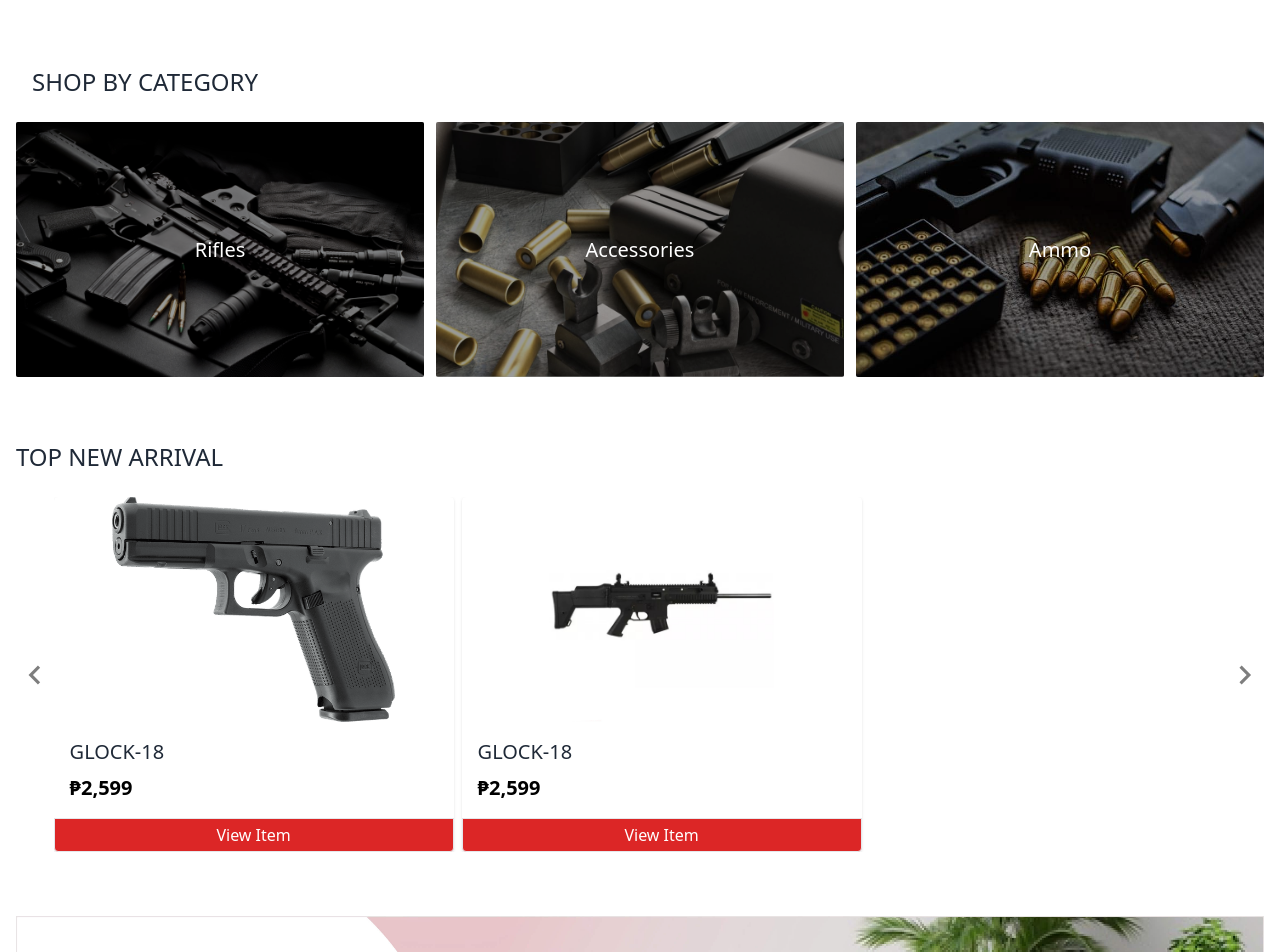
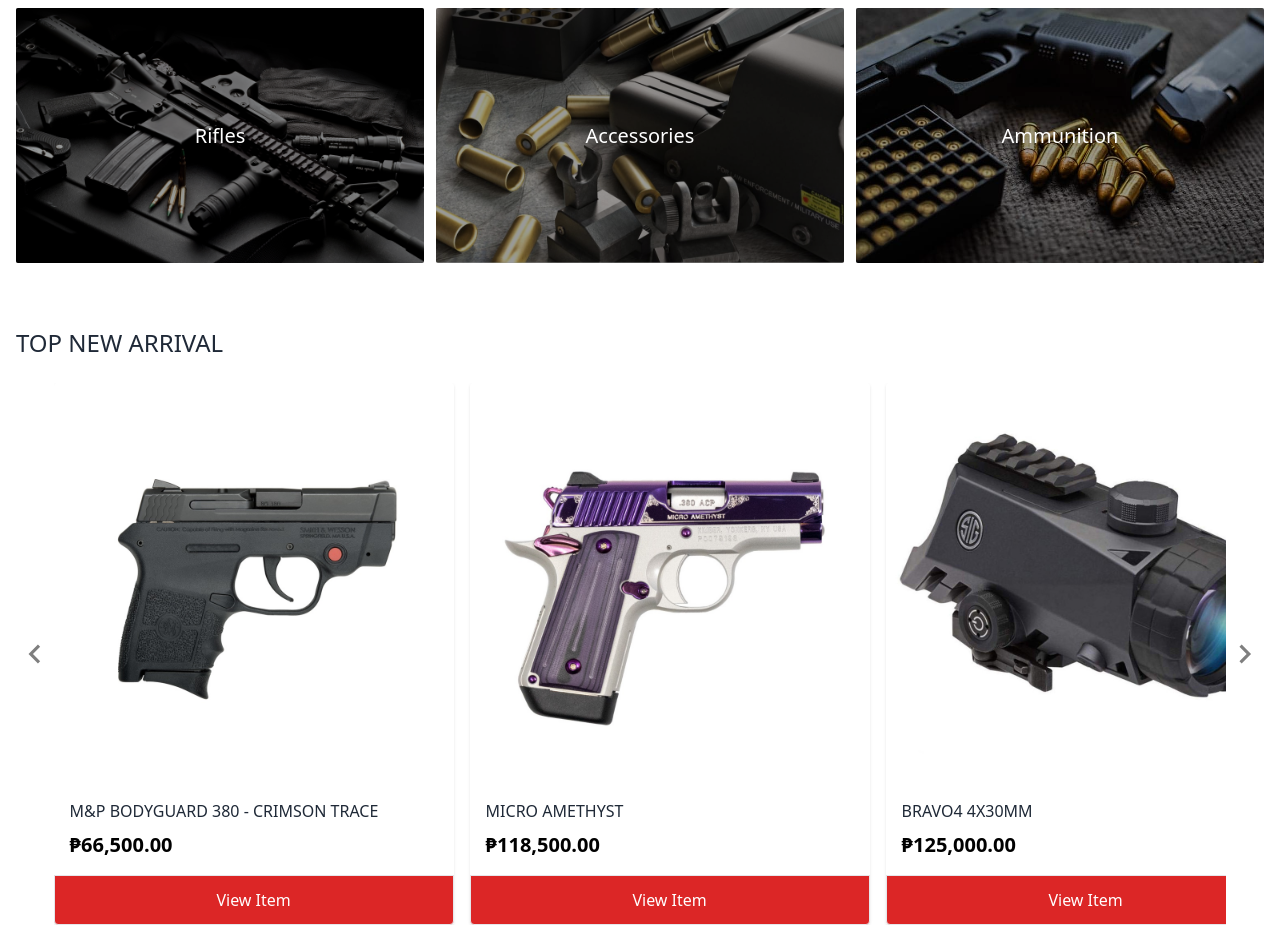
Before and after one commit to Akikiii/Full-Stack-Elective-Collaboration, a React (Vite) app: page /Home in a window 1280 px wide. Shown: the part 700-1652 px from the top of the page. Built offline with nearby package versions, Linux system fonts and the light colour scheme.

Commit message:
Small UI Update
- Home
- Scroll Bar Horizontal

```diff
--- a/src/components/CompOptics3.jsx
+++ b/src/components/CompOptics3.jsx
@@ -1,5 +1,5 @@
 import React, { useState } from "react";
-import OPTICS from '../assets/accessories/optics/optics 1.jpg'
+import OPTICS from '../assets/accessories/optics/optics 3.jpg'
 
 const CompOptics3 = () => {
     const [show, setShow] = useState(false);
--- a/src/components/ScrollbarHorizontal.jsx
+++ b/src/components/ScrollbarHorizontal.jsx
@@ -1,7 +1,10 @@
 import React from 'react'
 import { MdChevronLeft, MdChevronRight } from 'react-icons/md'
-import gun1 from '../assets/glock.png';
-import gun2 from '../assets/guns/rifles/anschutz msr rx22.jpg';
+import gun1 from '../assets/guns/pistols/m&p bodyguard 380.jpg';
+import gun2 from '../assets/guns/pistols/micro amethyst.jpg';
+import knive1 from '../assets/accessories/knives/flash2.jpg';
+import optic1 from '../assets/accessories/optics/optics 3.jpg';
+import ammu1 from '../assets/ammunition/ammu1.jpg';
 
 
 
@@ -14,51 +17,111 @@
         var slider = document.getElementById('slider');
         slider.scrollLeft = slider.scrollLeft + 200;
     }
+
     return (
 
         <>
-        <div class="relative flex items-center">
+        <div className="relative flex items-center">
             <MdChevronLeft className="opacity-50 cursor-pointer hover:opacity-100" onClick={slideLeft} size={40}/>
-            <div id='slider' class="w-full h-full overflow-x-scroll scroll whitespace-nowrap scroll-smooth scrollbar-hide flex flex-row	 space-x-2 ">
-                <div class="bg-white shadow rounded overflow-hidden group w-[400px]">
-                    <div class="relative">
-                        <img src={gun1} alt="product 1" class="h-[225px]"/>
+
+            <div id='slider' className="w-full h-full overflow-x-scroll scroll whitespace-nowrap scroll-smooth scrollbar-hide flex flex-row	 space-x-2 ">
+
+                <div className="flex space-x-4">
+                    <div className="bg-white shadow rounded overflow-hidden group w-[400px] flex flex-col">
+                        <div className="relative flex-1 flex justify-center items-center">
+                            <img src={gun1} alt="product 1" className="h-full transform transition-transform duration-300 ease-in-out hover:scale-110" />
                         </div>
-                    <div class="pt-4 pb-3 px-4">
+
+                        <div className="pt-4 pb-3 px-4 flex-1">
                             <a href="#">
-                            <h4 class="uppercase font-medium text-xl mb-2 text-gray-800 hover:text-primary transition">Glock-18</h4>
+                                <h3 className="uppercase font-medium text-m mb-2 text-gray-800 hover:text-primary transition">M&P BODYGUARD 380 - CRIMSON TRACE</h3>
                             </a>
-                        <div class="flex items-baseline mb-1 space-x-2">
-                            <p class="text-xl text-primary font-semibold">₱2,599</p>
+                            <div className="flex items-baseline mb-1 space-x-2">
+                                <p className="text-xl text-primary font-semibold">₱66,500.00</p>
                             </div>
                         </div>
-                    <a href="#"
-                        class="block w-full py-1 text-center text-white bg-red-600 border border-primary rounded-b hover:bg-red-900	 hover:text-primary transition">View Item</a>
+
+                        <a href="#" className="block w-full py-3 text-center text-white bg-red-600 border border-primary rounded-b hover:bg-red-900 hover:text-primary transition">View Item</a>
                     </div>
 
-                <div class="bg-white shadow rounded overflow-hidden group w-[400px]">
-                    <div class="relative flex justify-center items-center">
-                        <img src={gun2} alt="product 1" className='h-[225px] object-contain' />
+                    <div className="bg-white shadow rounded overflow-hidden group w-[400px] flex flex-col">
+                        <div className="relative flex-1 flex justify-center items-center">
+                            <img src={gun2} alt="product 1" className="h-full transform transition-transform duration-300 ease-in-out hover:scale-110" />
                         </div>
-                    <div class="pt-4 pb-3 px-4">
+
+                        <div className="pt-4 pb-3 px-4 flex-1">
                             <a href="#">
-                            <h4 class="uppercase font-medium text-xl mb-2 text-gray-800 hover:text-primary transition">Glock-18</h4>
+                                <h4 className="uppercase font-medium text-l mb-2 text-gray-800 hover:text-primary transition">MICRO AMETHYST</h4>
                             </a>
-                        <div class="flex items-baseline mb-1 space-x-2">
-                            <p class="text-xl text-primary font-semibold">₱2,599</p>
+                            <div className="flex items-baseline mb-1 space-x-2">
+                                <p className="text-xl text-primary font-semibold">₱118,500.00</p>
                             </div>
                         </div>
-                    <a href="#"
-                        class="block w-full py-1 text-center text-white bg-red-600 border border-primary rounded-b hover:bg-red-900	 hover:text-primary transition">View Item</a>
+
+                        <a href="#" className="block w-full py-3 text-center text-white bg-red-600 border border-primary rounded-b hover:bg-red-900 hover:text-primary transition">View Item</a>
+                    </div>
+
+                    <div className="bg-white shadow rounded overflow-hidden group w-[400px] flex flex-col">
+                        <div className="relative flex-1 flex justify-center items-center">
+                            <img src={optic1} alt="product 1" className="h-full transform transition-transform duration-300 ease-in-out hover:scale-110" />
+                        </div>
+
+                        <div className="pt-4 pb-3 px-4 flex-1">
+                            <a href="#">
+                                <h4 className="uppercase font-medium text-l mb-2 text-gray-800 hover:text-primary transition">BRAVO4 4X30MM</h4>
+                            </a>
+                            <div className="flex items-baseline mb-1 space-x-2">
+                                <p className="text-xl text-primary font-semibold">₱125,000.00</p>
+                            </div>
+                        </div>
+
+                        <a href="#" className="block w-full py-3 text-center text-white bg-red-600 border border-primary rounded-b hover:bg-red-900 hover:text-primary transition">View Item</a>
+                    </div>
+
+                    <div className="bg-white shadow rounded overflow-hidden group w-[400px] flex flex-col">
+                        <div className="relative flex-1 flex justify-center items-center">
+                            <img src={knive1} alt="product 1" className="h-full transform transition-transform duration-300 ease-in-out hover:scale-110" />
+                        </div>
+
+                        <div className="pt-4 pb-3 px-4 flex-1">
+                            <a href="#">
+                                <h4 className="uppercase font-medium text-l mb-2 text-gray-800 hover:text-primary transition">FLASH II - TANTO, SATIN</h4>
+                            </a>
+                            <div className="flex items-baseline mb-1 space-x-2">
+                                <p className="text-xl text-primary font-semibold">₱5,900.00</p>
+                            </div>
+                        </div>
+
+                        <a href="#" className="block w-full py-3 text-center text-white bg-red-600 border border-primary rounded-b hover:bg-red-900 hover:text-primary transition">View Item</a>
+                    </div>
+
+                    <div className="bg-white shadow rounded overflow-hidden group w-[400px] flex flex-col">
+                        <div className="relative flex-1 flex justify-center items-center">
+                            <img src={ammu1} alt="product 1" className="h-full transform transition-transform duration-300 ease-in-out hover:scale-110" />
+                        </div>
+
+                        <div className="pt-4 pb-3 px-4 flex-1">
+                            <a href="#">
+                                <h4 className="uppercase font-medium text-l mb-2 text-gray-800 hover:text-primary transition">HORNADY 9MM 115GR. FTX CRITICAL DEFENSE</h4>
+                            </a>
+                            <div className="flex items-baseline mb-1 space-x-2">
+                                <p className="text-xl text-primary font-semibold">₱95.00</p>
+                            </div>
+                        </div>
+
+                        <a href="#" className="block w-full py-3 text-center text-white bg-red-600 border border-primary rounded-b hover:bg-red-900 hover:text-primary transition">View Item</a>
+                    </div>
+
                 </div>
 
 
+            </div>
 
-            </div>
             <MdChevronRight className="opacity-50 cursor-pointer hover:opacity-100" onClick={slideRight} size={40}/>
 
         </div>
         </>
     )
 }
+
 export default ScrollbarHorizontal
--- a/src/index.css
+++ b/src/index.css
@@ -1,6 +1,7 @@
 @tailwind base;
 @tailwind components;
 @tailwind utilities;
+
 
 body {
     background-color: hsl(226, 83%, 7%)
--- a/src/pages/Home.jsx
+++ b/src/pages/Home.jsx
@@ -12,61 +12,59 @@
 
 
 export class Home extends Component {
+
   render() {
-
 
     return (
       <>
+      <Header/>
+      <div className="bg-[#ffffff] w-full h-full pt-28">
 
-        <Header/>
-        <div className="bg-[#ffffff] w-full h-full">
         <Banner/>
-          <div className="w-full">
+
+        {/* <div className="w-full">
           <Features/>
+        </div> */}
+
+        <div className="container py-16">
+          <h2 className="container text-2xl font-medium text-gray-800 uppercase mb-6">shop by category</h2>
+          <div className="grid grid-cols-3 gap-3">
+            <div className="relative rounded-sm overflow-hidden group">
+                <img src={category1} alt="category 1" className="object-cover"/>
+                <a href="#"
+                    className="absolute inset-0 bg-black bg-opacity-40 flex items-center justify-center text-xl text-white font-roboto font-medium group-hover:bg-opacity-60 transition">Rifles</a>
             </div>
-          <div class="container py-16">
-            <h2 class="container text-2xl font-medium text-gray-800 uppercase mb-6">shop by category</h2>
-            <div class="grid grid-cols-3 gap-3">
-              <div class="relative rounded-sm overflow-hidden group">
-                  <img src={category1} alt="category 1" class="object-cover"/>
+            <div className="relative rounded-sm overflow-hidden group">
+                <img src={category2} alt="category 2" className="object-cover h-full w-full"/>
                 <a href="#"
-                      class="absolute inset-0 bg-black bg-opacity-40 flex items-center justify-center text-xl text-white font-roboto font-medium group-hover:bg-opacity-60 transition">Rifles</a>
+                    className="absolute inset-0 bg-black bg-opacity-40 flex items-center justify-center text-xl text-white font-roboto font-medium group-hover:bg-opacity-60 transition">Accessories</a>
             </div>
-              <div class="relative rounded-sm overflow-hidden group">
-                  <img src={category2} alt="category 2" class="object-cover h-full w-full"/>
+            <div className="relative rounded-sm overflow-hidden group">
+                <img src={category3} alt="category 3" className="object-cover h-full w-full"/>
                 <a href="#"
-                      class="absolute inset-0 bg-black bg-opacity-40 flex items-center justify-center text-xl text-white font-roboto font-medium group-hover:bg-opacity-60 transition">Accessories</a>
-              </div>
-              <div class="relative rounded-sm overflow-hidden group">
-                  <img src={category3} alt="category 3" class="object-cover h-full w-full"/>
-                  <a href="#"
-                      class="absolute inset-0 bg-black bg-opacity-40 flex items-center justify-center text-xl text-white font-roboto font-medium group-hover:bg-opacity-60 transition">Ammo</a>
+                    className="absolute inset-0 bg-black bg-opacity-40 flex items-center justify-center text-xl text-white font-roboto font-medium group-hover:bg-opacity-60 transition">Ammunition</a>
             </div>
           </div>
         </div>
-          <div class="container pb-16">
-            <h2 class="text-2xl font-medium text-gray-800 uppercase mb-6">Top New Arrival</h2>
+        <div className="container pb-16">
+          <h2 className="text-2xl font-medium text-gray-800 uppercase mb-6">Top New Arrival</h2>
           <ScrollbarHorizontal/>
         </div>
 
 
-          <div class="container pb-16 justify-center w-full">
+        <div className="container pb-16 justify-center w-full">
             <a href="#">
-                  <img src={offer} alt="ads" class="w-full"/>
+                <img src={offer} alt="ads" className="w-full"/>
             </a>
         </div>
 
-
-
-
-
       </div>
-
       <Footer/>
       </>
 
     )
   }
+
 }
 
 export default Home
```
Also changed, not shown: src/components/Banner.jsx (+4 -3 lines). Lines whose indentation alone changed are shown as unchanged.
